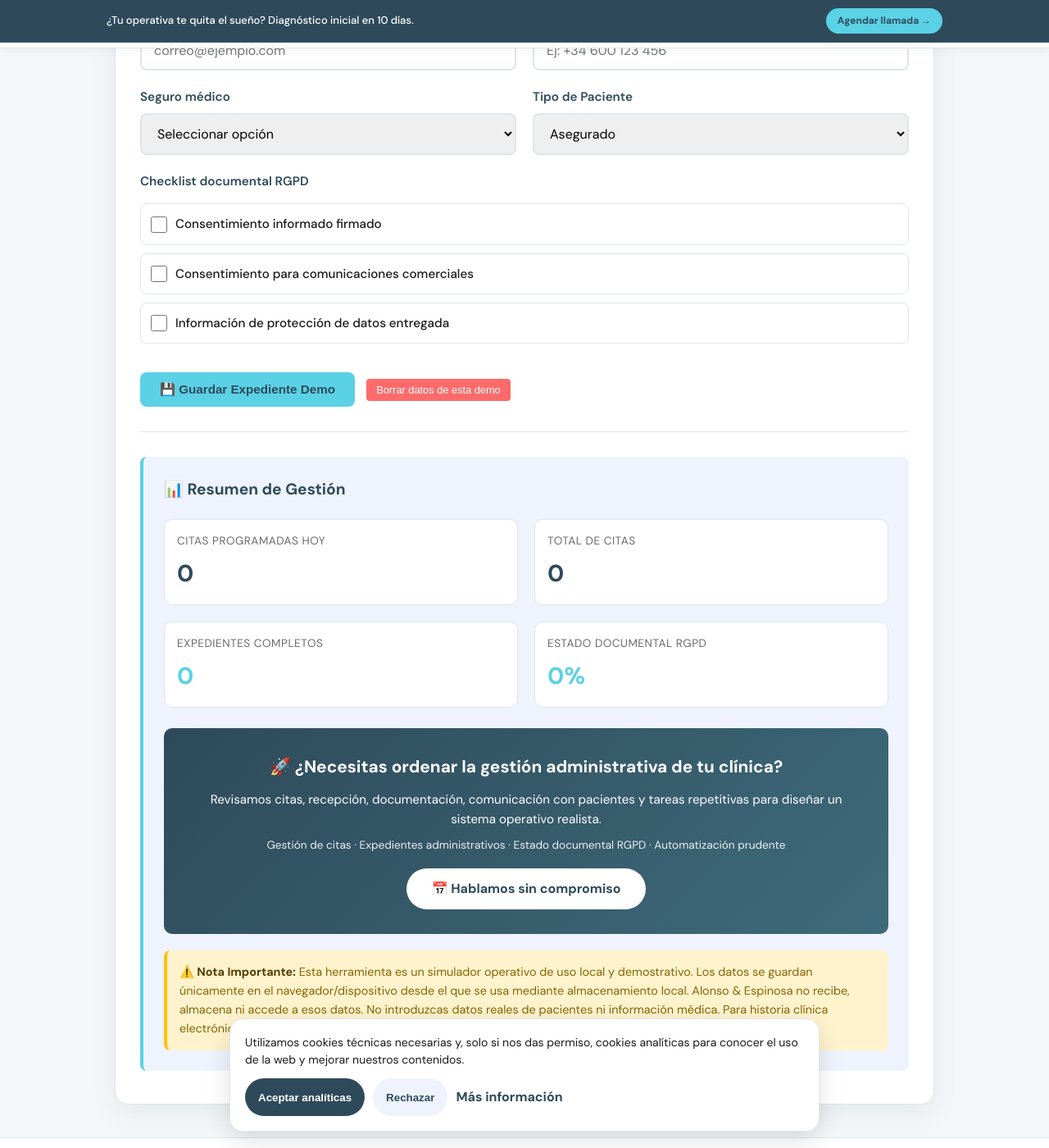
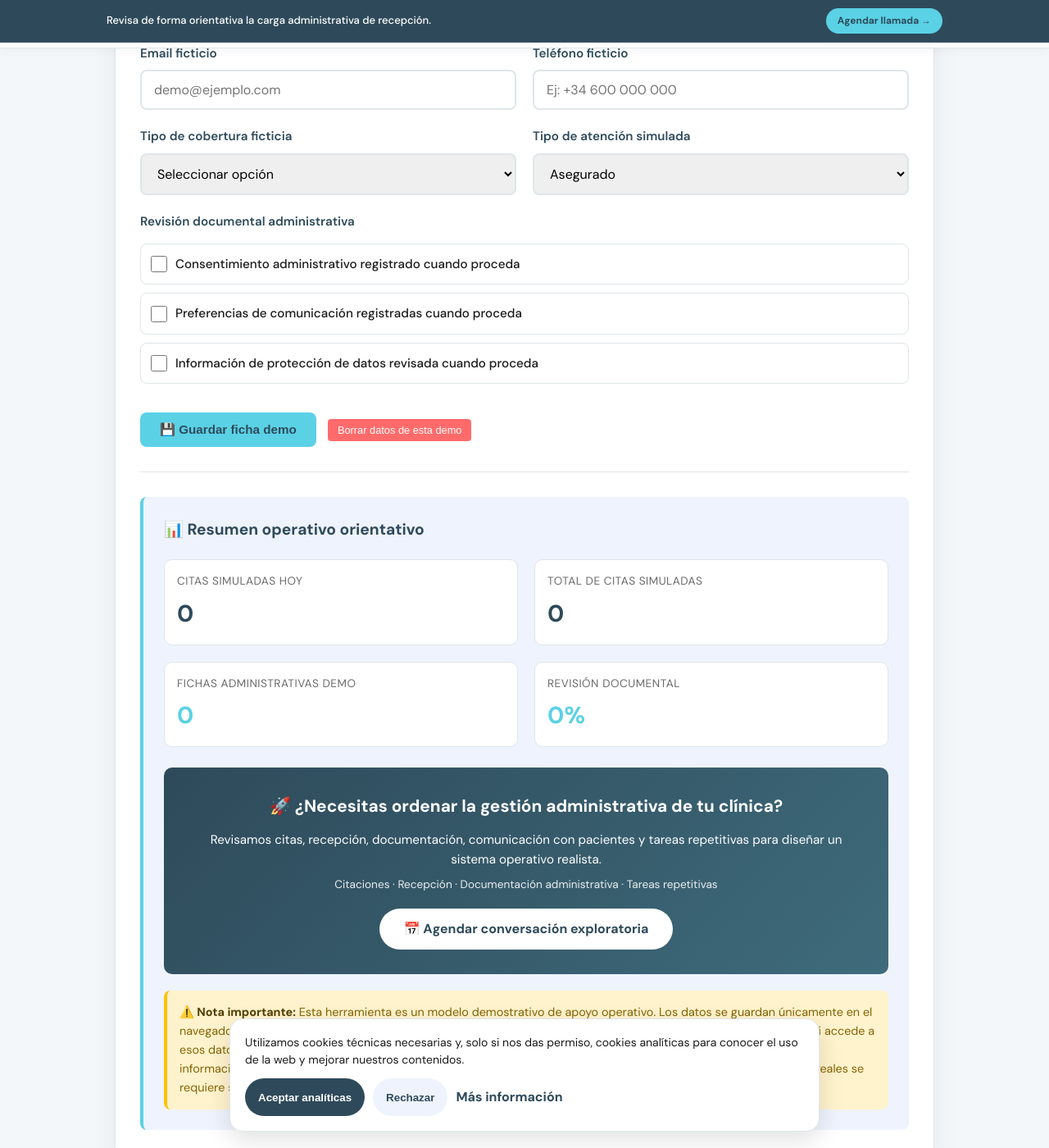
Before and after one commit to alauriela/alonsoespinosa-web, a Jekyll site: the page gestion-clinicas/index.html, which Jekyll copies as it is, in a window 1280 px wide and 1400 px high, scrolled down 1329 px. Shown: the whole window at 82% size. Built offline with Jekyll 4.4.1, drawn with Linux system fonts in a browser that asks for light colours; some of the changed text lies outside the part shown; grey boxes are pictures that could not be loaded.

Commit message:
commit clinicas

```diff
--- a/gestion-clinicas/index.html
+++ b/gestion-clinicas/index.html
@@ -8,11 +8,11 @@
   <meta name="robots" content="index, follow">
   <link rel="canonical" href="https://www.alonsoespinosa.com/gestion-clinicas/" />
 
-  <title>Simulador de Gestión Administrativa para Clínicas · Alonso & Espinosa</title>
-  <meta name="description" content="Simulador operativo para visualizar citas, expedientes administrativos y documentación RGPD en clínicas privadas. Uso local y demostrativo; no introducir datos reales de pacientes." />
+  <title>Gestión operativa de clínicas · Alonso & Espinosa</title>
+  <meta name="description" content="Modelo demostrativo para revisar citaciones, tareas administrativas y carga operativa en recepción de clínicas. Uso local y sin datos sanitarios reales." />
 
-  <meta property="og:title" content="Simulador de Gestión Administrativa para Clínicas" />
-  <meta property="og:description" content="Visualiza cómo ordenar citas, expedientes administrativos y documentación RGPD. Uso local y demostrativo." />
+  <meta property="og:title" content="Gestión operativa de clínicas | Alonso & Espinosa" />
+  <meta property="og:description" content="Modelo de apoyo para revisar citaciones, tareas administrativas y carga operativa en recepción." />
   <meta property="og:type" content="website" />
   <meta property="og:url" content="https://www.alonsoespinosa.com/gestion-clinicas" />
   <meta property="og:image" content="https://www.alonsoespinosa.com/og-image-impactful.png" />
@@ -26,8 +26,8 @@
   {
     "@context": "https://schema.org",
     "@type": "WebApplication",
-    "name": "Simulador de Gestión Administrativa para Clínicas",
-    "description": "Simulador operativo para visualizar citas, expedientes administrativos y documentación RGPD en clínicas privadas. Uso local y demostrativo.",
+    "name": "Gestión operativa de clínicas",
+    "description": "Modelo demostrativo para revisar citaciones, tareas administrativas y carga operativa en recepción de clínicas.",
     "url": "https://www.alonsoespinosa.com/gestion-clinicas",
     "applicationCategory": "BusinessApplication",
     "operatingSystem": "Any",
@@ -454,7 +454,7 @@
 
   <div id="stickyBar" class="sticky-bar">
     <div class="wrap sticky-inner">
-      <span>¿Tu operativa te quita el sueño? Diagnóstico inicial en 10 días.</span>
+      <span>Revisa de forma orientativa la carga administrativa de recepción.</span>
       <a href="https://cal.eu/alonso-espinosa/primera-conversacion-exploratoria" target="_blank" class="btn-sticky">Agendar llamada →</a>
     </div>
   </div>
@@ -499,23 +499,23 @@
 <div class="wrap">
   <div class="calculator-container">
     <div class="calculator-header">
-      <h1>🏥 Simulador de Gestión Administrativa para Clínicas</h1>
-      <p>Visualiza cómo ordenar citas, expedientes administrativos y documentación RGPD sin introducir datos reales.</p>
+      <h1>🏥 Gestión operativa de clínicas</h1>
+      <p>Modelo demostrativo para revisar citaciones, tareas administrativas y carga operativa en recepción, sin utilizar datos sanitarios reales.</p>
     </div>
 
     <div class="calculator-content">
       <div class="note" style="margin-bottom:24px;">
         <strong>Uso local y demostrativo:</strong>
-        Esta herramienta funciona en el navegador de quien la utiliza. Alonso &amp; Espinosa no recibe, almacena ni accede a los datos introducidos. Aun así, recomendamos usar datos ficticios o de prueba y no introducir datos reales de pacientes, DNI, tarjeta sanitaria ni información médica. No sustituye a un software de gestión clínica certificado.
+        Esta herramienta funciona en el navegador de quien la utiliza. Alonso &amp; Espinosa no recibe, almacena ni accede a los datos introducidos. Usa siempre datos ficticios o de prueba. No introduzcas datos reales de pacientes, DNI, tarjeta sanitaria, teléfonos, correos reales, información médica ni datos especialmente protegidos. No sustituye a un software de gestión clínica ni a una historia clínica electrónica.
       </div>
 
       <form id="clinicForm">
         <!-- SECCIÓN GESTIÓN DE CITAS -->
         <div class="form-section">
-          <h3>📅 Gestión de Citas</h3>
+          <h3>📅 Revisión de citaciones</h3>
 
           <div class="form-group">
-            <label>Programar Nueva Cita</label>
+            <label>Simular nueva cita</label>
             <div class="input-group">
               <div>
                 <label style="font-size: 0.85em; margin-bottom: 4px;">Fecha</label>
@@ -530,7 +530,7 @@
 
           <div class="input-group">
             <div class="form-group">
-              <label>Paciente ficticio</label>
+              <label>Referencia ficticia</label>
               <input type="text" id="patientName" placeholder="Ej: Paciente 001">
             </div>
             <div class="form-group">
@@ -566,7 +566,7 @@
             <table>
               <thead>
                 <tr>
-                  <th>Paciente</th>
+                  <th>Referencia</th>
                   <th>Fecha y Hora</th>
                   <th>Especialista</th>
                   <th>Motivo</th>
@@ -583,44 +583,44 @@
 
         <!-- SECCIÓN EXPEDIENTE ADMINISTRATIVO -->
         <div class="form-section">
-          <h3>📋 Expediente Administrativo Único</h3>
+          <h3>📋 Ficha administrativa de ejemplo</h3>
 
           <div class="input-group">
             <div class="form-group">
-              <label>Nº de Expediente</label>
-              <input type="text" id="expedientNumber" placeholder="Auto-generado o manual" readonly>
+              <label>Nº de referencia</label>
+              <input type="text" id="expedientNumber" placeholder="Referencia auto-generada o manual" readonly>
             </div>
             <div class="form-group">
-              <label>Nombre ficticio</label>
-              <input type="text" id="patientFullName" placeholder="Ej: Paciente 001">
+              <label>Referencia ficticia</label>
+              <input type="text" id="patientFullName" placeholder="Ej: Paciente demo 001">
             </div>
           </div>
 
           <div class="input-group">
             <div class="form-group">
-              <label>DNI/NIE ficticio</label>
-              <input type="text" id="patientDNI" placeholder="Ej: 00000000X">
+              <label>Identificador ficticio</label>
+              <input type="text" id="patientDNI" placeholder="Ej: ID-DEMO-001">
             </div>
             <div class="form-group">
-              <label>Tarjeta sanitaria ficticia</label>
-              <input type="text" id="healthCard" placeholder="Ej: TS-DEMO-0001">
+              <label>Referencia administrativa ficticia</label>
+              <input type="text" id="healthCard" placeholder="Ej: REF-DEMO-0001">
             </div>
           </div>
 
           <div class="input-group">
             <div class="form-group">
-              <label>Email</label>
-              <input type="email" id="patientEmail" placeholder="correo@ejemplo.com">
+              <label>Email ficticio</label>
+              <input type="email" id="patientEmail" placeholder="demo@ejemplo.com">
             </div>
             <div class="form-group">
-              <label>Teléfono</label>
-              <input type="tel" id="patientPhone" placeholder="Ej: +34 600 123 456">
+              <label>Teléfono ficticio</label>
+              <input type="tel" id="patientPhone" placeholder="Ej: +34 600 000 000">
             </div>
           </div>
 
           <div class="input-group">
             <div class="form-group">
-              <label>Seguro médico</label>
+              <label>Tipo de cobertura ficticia</label>
               <select id="insuranceType">
                 <option value="">Seleccionar opción</option>
                 <option value="Mutualia">Mutualia</option>
@@ -634,7 +634,7 @@
               </select>
             </div>
             <div class="form-group">
-              <label>Tipo de Paciente</label>
+              <label>Tipo de atención simulada</label>
               <select id="patientType">
                 <option value="Asegurado">Asegurado</option>
                 <option value="Privado">Privado (Pago al contado)</option>
@@ -643,22 +643,22 @@
           </div>
 
           <div class="form-group">
-            <label style="margin-bottom: 15px;">Checklist documental RGPD</label>
+            <label style="margin-bottom: 15px;">Revisión documental administrativa</label>
             <div class="checkbox-item">
               <input type="checkbox" id="consentForm" class="lopd-item">
-              <label for="consentForm" class="checkbox-label">Consentimiento informado firmado</label>
+              <label for="consentForm" class="checkbox-label">Consentimiento administrativo registrado cuando proceda</label>
             </div>
             <div class="checkbox-item">
               <input type="checkbox" id="commercialConsent" class="lopd-item">
-              <label for="commercialConsent" class="checkbox-label">Consentimiento para comunicaciones comerciales</label>
+              <label for="commercialConsent" class="checkbox-label">Preferencias de comunicación registradas cuando proceda</label>
             </div>
             <div class="checkbox-item">
               <input type="checkbox" id="dataProtection" class="lopd-item">
-              <label for="dataProtection" class="checkbox-label">Información de protección de datos entregada</label>
+              <label for="dataProtection" class="checkbox-label">Información de protección de datos revisada cuando proceda</label>
             </div>
           </div>
 
-          <button type="button" class="btn-add" onclick="savePatientData()">💾 Guardar Expediente Demo</button>
+          <button type="button" class="btn-add" onclick="savePatientData()">💾 Guardar ficha demo</button>
           <button type="button" class="btn-action" onclick="clearDemoData()" style="margin-left:10px;margin-top:15px;">Borrar datos de esta demo</button>
         </div>
 
@@ -666,23 +666,23 @@
 
         <!-- RESULTADOS -->
         <div class="results">
-          <h3>📊 Resumen de Gestión</h3>
+          <h3>📊 Resumen operativo orientativo</h3>
 
           <div class="result-grid">
             <div class="result-item">
-              <div class="result-label">Citas Programadas Hoy</div>
+              <div class="result-label">Citas simuladas hoy</div>
               <div class="result-value" id="todayAppointments">0</div>
             </div>
             <div class="result-item">
-              <div class="result-label">Total de Citas</div>
+              <div class="result-label">Total de citas simuladas</div>
               <div class="result-value" id="totalAppointments">0</div>
             </div>
             <div class="result-item">
-              <div class="result-label">Expedientes Completos</div>
+              <div class="result-label">Fichas administrativas demo</div>
               <div class="result-value highlight" id="completeFiles">0</div>
             </div>
             <div class="result-item">
-              <div class="result-label">Estado documental RGPD</div>
+              <div class="result-label">Revisión documental</div>
               <div class="result-value highlight" id="lopdCompliance">0%</div>
             </div>
           </div>
@@ -690,13 +690,13 @@
           <div class="cta-section">
             <div class="cta-title">🚀 ¿Necesitas ordenar la gestión administrativa de tu clínica?</div>
             <p>Revisamos citas, recepción, documentación, comunicación con pacientes y tareas repetitivas para diseñar un sistema operativo realista.</p>
-            <p style="font-size: 0.85em; opacity: 0.9;">Gestión de citas · Expedientes administrativos · Estado documental RGPD · Automatización prudente</p>
-            <a href="https://cal.eu/alonso-espinosa/primera-conversacion-exploratoria" target="_blank" class="btn-cal">📅 Hablamos sin compromiso</a>
+            <p style="font-size: 0.85em; opacity: 0.9;">Citaciones · Recepción · Documentación administrativa · Tareas repetitivas</p>
+            <a href="https://cal.eu/alonso-espinosa/primera-conversacion-exploratoria" target="_blank" rel="noopener noreferrer" class="btn-cal">📅 Agendar conversación exploratoria</a>
           </div>
 
           <div class="note">
-            <strong>⚠️ Nota Importante:</strong>
-            Esta herramienta es un simulador operativo de uso local y demostrativo. Los datos se guardan únicamente en el navegador/dispositivo desde el que se usa mediante almacenamiento local. Alonso &amp; Espinosa no recibe, almacena ni accede a esos datos. No introduzcas datos reales de pacientes ni información médica. Para historia clínica electrónica (HCE) o gestión clínica completa se requiere software específico, certificado y auditado.
+            <strong>⚠️ Nota importante:</strong>
+            Esta herramienta es un modelo demostrativo de apoyo operativo. Los datos se guardan únicamente en el navegador/dispositivo desde el que se usa mediante almacenamiento local. Alonso &amp; Espinosa no recibe, almacena ni accede a esos datos. No introduzcas datos reales de pacientes, datos sanitarios, información médica, documentación clínica ni información confidencial. Para historia clínica electrónica, gestión clínica completa o tratamiento de datos sanitarios reales se requiere software específico y asesoramiento especializado.
           </div>
         </div>
       </form>
@@ -719,7 +719,7 @@
       <div class="footer-inner">
       <div>
         <div class="footer-brand">Alonso & Espinosa · Consultoría Operativa</div>
-        <div style="font-size:12px;color:var(--muted);margin-top:4px">Diseñamos sistemas para que tu empresa funcione sin caos</div>
+        <div style="font-size:12px;color:var(--muted);margin-top:4px">Ayudamos a ordenar procesos y reducir carga operativa</div>
       </div>
 
       <div class="footer-links">
@@ -843,14 +843,14 @@
       dataProtection: document.getElementById('dataProtection').checked
     };
 
-    localStorage.setItem('patientData', JSON.stringify(patientData));
+    localStorage.setItem('clinicDemoData', JSON.stringify(patientData));
     updateSummary();
-    alert('Expediente demo guardado en este navegador');
+    alert('Ficha demo guardada en este navegador');
   }
 
   function clearDemoData() {
     localStorage.removeItem('appointments');
-    localStorage.removeItem('patientData');
+    localStorage.removeItem('clinicDemoData');
 
     appointments = [];
     patientData = {};
```
Also changed, not shown: other parts of gestion-clinicas/index.html (+2 -2 lines).
